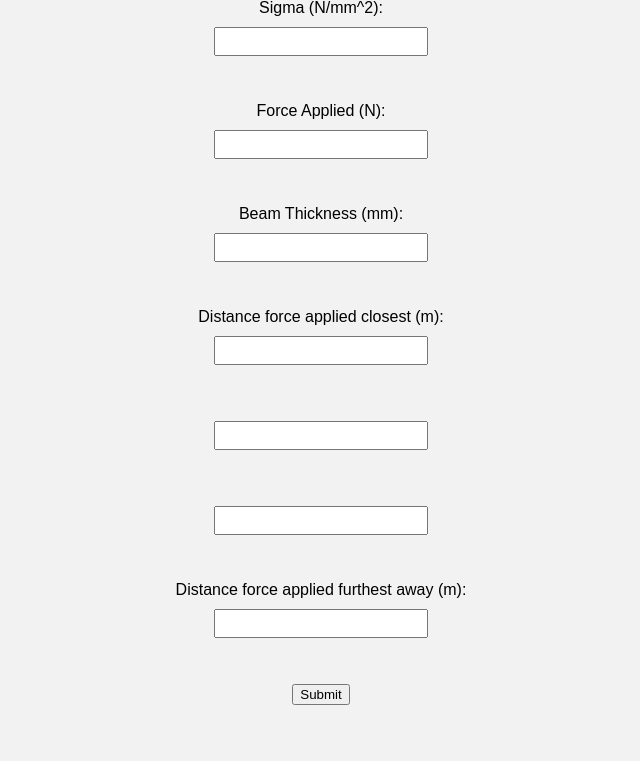
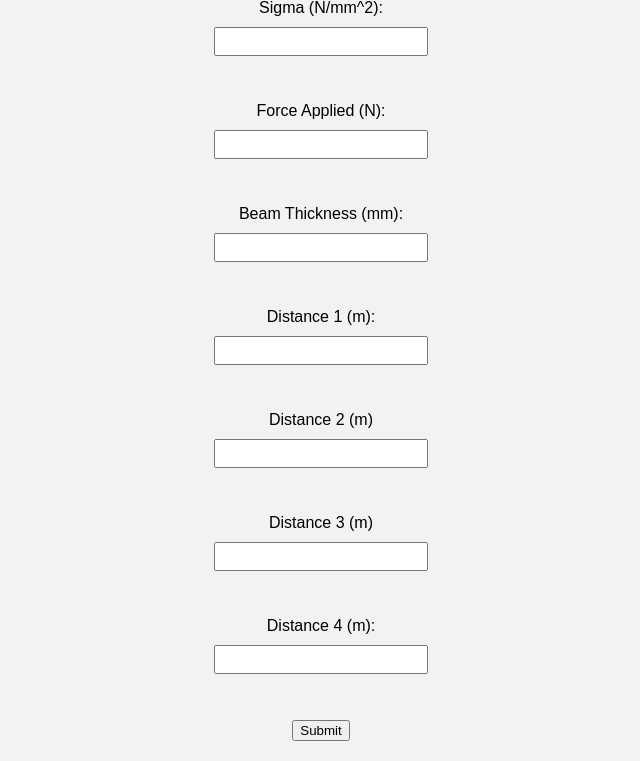
Before and after one commit to Alex-Jarosz-1996/ibeam_calculator_flaskapp, a Flask app: page / in a window 1280 px wide. Shown: the part 101-862 px from the top of the page, without its empty margins (319-959 px from the left). Before the commit the page ends 806 px from the top, so only its background shows below. Run offline with Flask 3, Linux system fonts and the light colour scheme.

Commit message:
updated code to include four distances with which user can enter values in

```diff
--- a/templates/index.html
+++ b/templates/index.html
@@ -17,16 +17,16 @@
         <label for="beam_thick">Beam Thickness (mm):</label>
         <input type="text" id="beam_thick" name="beam_thick" required><br><br>
 
-        <label for="force_close">Distance force applied closest (m):</label>
+        <label for="force_close">Distance 1 (m):</label>
         <input type="text" id="force_close" name="force_close" required><br><br>
 
-        <label for="force1"></label>
+        <label for="force1">Distance 2 (m)</label>
         <input type="text" id="force1" name="force1" required><br><br>
 
-        <label for="force2"></label>
+        <label for="force2">Distance 3 (m)</label>
         <input type="text" id="force2" name="force2" required><br><br>
 
-        <label for="force_far">Distance force applied furthest away (m):</label>
+        <label for="force_far">Distance 4 (m):</label>
         <input type="text" id="force_far" name="force_far" required><br><br>
 
         <input type="submit" value="Submit">
```
